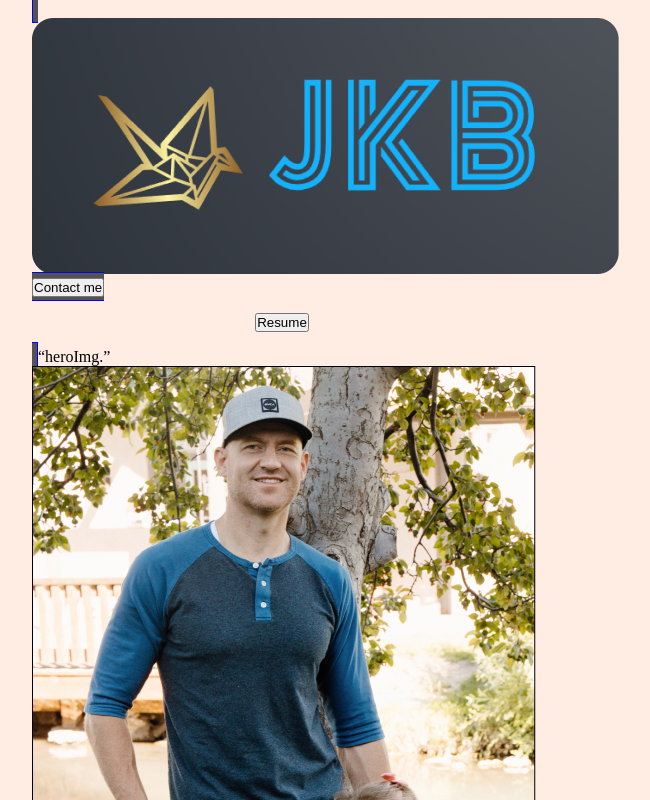
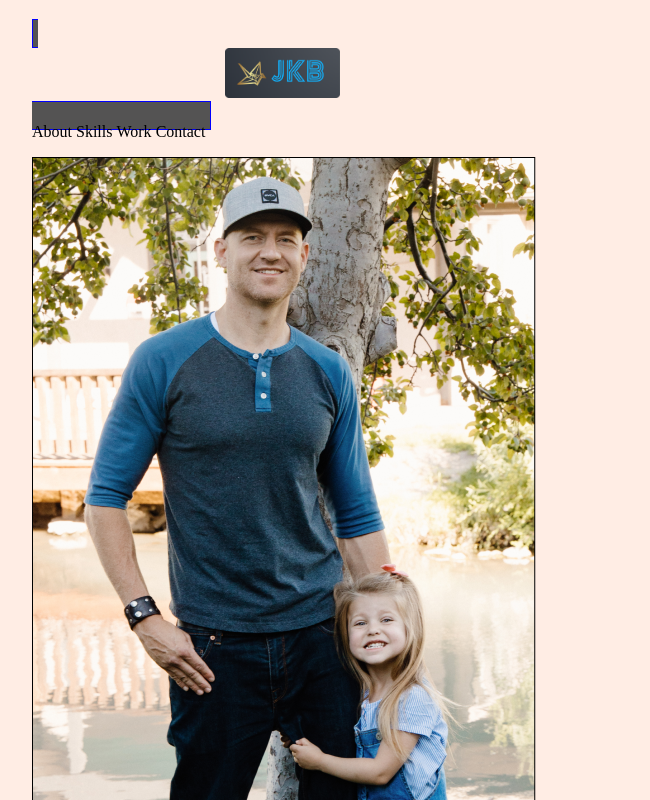
Before and after one commit to JKBateman/UX_UI_HW_17, a plain HTML site: page Index.html in a window 1280 px wide. Shown: the top 800 px of the page, without its empty margins (358-1008 px from the left). Drawn offline with Linux system fonts and the light colour scheme.

Commit message:
tweaking settings... again

```diff
--- a/CSS/index.css
+++ b/CSS/index.css
@@ -1,41 +1,47 @@
- *{
-    margin left: auto;
+ * {
+     margin-left: auto;
      padding: 0;
      list-style: none;
      text-decoration: none;
  }
-header {Background-color: #545353;}
-    header {display: inline;
+
+ body {
+    Background-color: #FFEDE4;
+    padding: 25px;
+    width: 500px;
+    height: 600px;
+    margin: 0px auto;
+}
+
+ header {
+     display: inline;
      width: 100px;
-            height: 100px;
-            padding: 5px;
+     height: 23px;
+     padding: 1%;
          border: 1px solid blue;
-
+     Background-color: #545353;
      background-size: cover;
      vertical-align: top;
+     text-align: center;
  }
-    header {img src="logo.png;"
-            width: px;
-            height: 23px;
-            padding: 1%;
-            text-align: center;
-            background: img src="logo.png;"}
-    body {Background-color: #FFEDE4;
-        class "heroImg.":
-                padding: 25px;
-        image: Frame 13.png;
-        width: 500px;
-        height: 600px;
-        margin: 0px auto;}
+nav{
+
+}
+li{
+
+}
   footer {
-        background color: #373738;
-        padding: ul center;
-        padding: li center;
-    }
-    footer {background-color: #545353;
-        class: ul;
+     background-color: #545353;
+
      display: inline-block;
      vertical-align: bottom;
-        padding: li center;
 
     }
+ .logo{
+    width: 23%;
+    padding: 1%;
+ }
+ .inline-block{
+    display:inline-block;
+    vertical-align:top;
+ }
--- a/Index.html
+++ b/Index.html
@@ -1,26 +1,45 @@
 <!DOCTYPE html>
 <html>
+
 <head>
     <link rel="stylesheet" href="css/index.css">
     <title>Homepage</title>
 </head>
+
 <body>
     <header>
-                <nav><div><img src="images/logo.png" alt="">
-                </div></nav ib><inline><button>Contact me</button></ul>
-                <ul><button>Resume</button></inline>
+        <div><img src="images/logo.png" alt="" class="logo">            </div>
+
+        <nav class="inline-block">
+           <ul>
+            <li class="inline-block">About</li>
+            <li class="inline-block">Skills</li>
+            <li class="inline-block">Work</li>
+            <li class="inline-block">Contact</li>
+           </ul>
+        </nav>
+
     </header>
-        </body><body>“heroImg.”</body><div>
-            <img src="images/frame 13.png" alt=""></div>
-            </html><div><p>Certified Designer through the University of Utah.
+    <div>
+        <img src="images/frame 13.png" alt="">
+    </div>
+
+
+    <div>
+        <p>Certified Designer through the University of Utah.
             I have been working in the fast paced technology
             industry for over 10 years</p>
-                <button>Download resume</button></div>
-                    </body>
+        <button>Download resume</button>
+    </div>
+
     <footer>
         <BackgroundColor></BackgroundColor>
-                        <ul><li>Project 1</li>
+        <ul>
+            <li>Project 1</li>
             <li>Project 2</li>
-                    <li>Project 3</li></ul>
+            <li>Project 3</li>
+        </ul>
     </footer>
+</body>
+
 </html>
```
Lines whose indentation alone changed are shown as unchanged.
